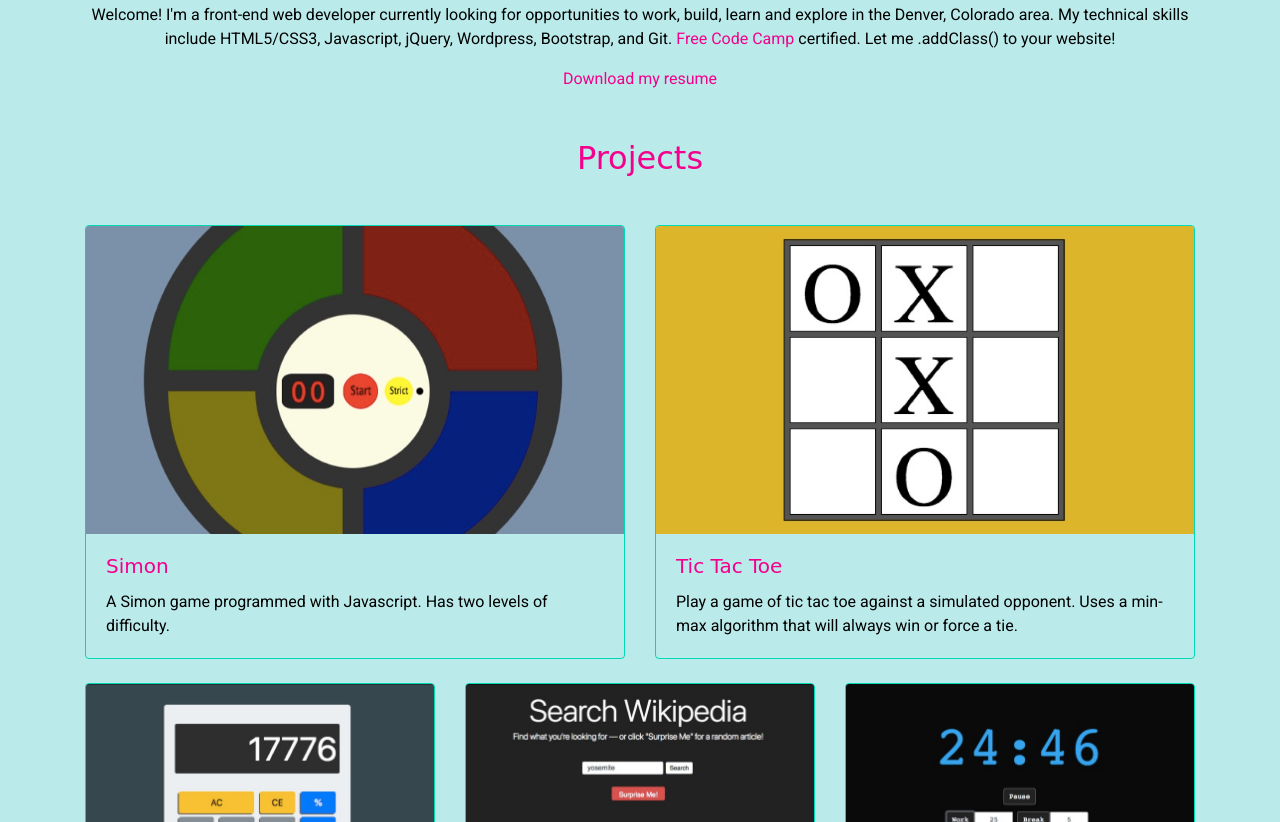
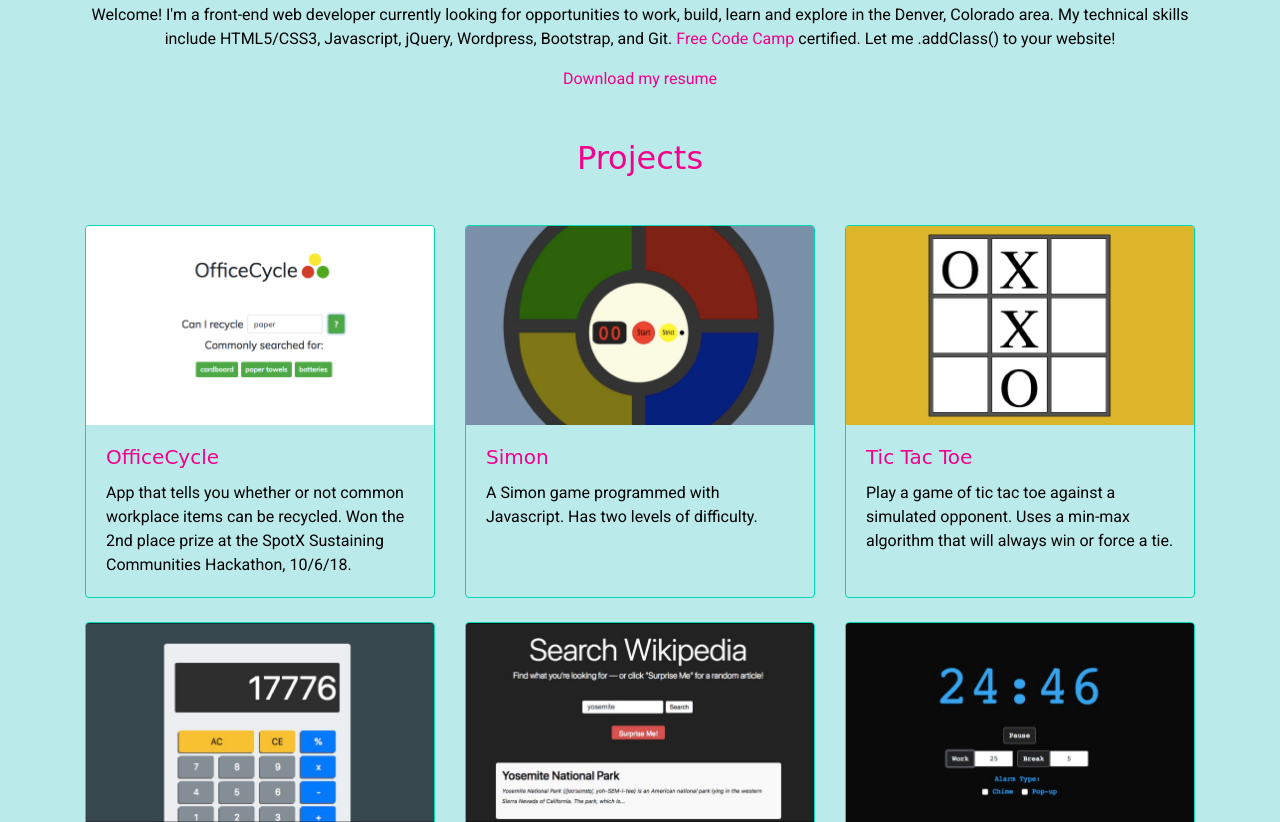
Before and after one commit to emlabelle/portfolio-site, a plain HTML site: page index.html in a window 1280 px wide. Shown: the part 668-1490 px from the top of the page. Drawn offline with nearby package versions, Linux system fonts and the light colour scheme; a web font is replaced by a local one.

Commit message:
added OfficeCycle to projects

```diff
--- a/index.html
+++ b/index.html
@@ -105,6 +105,15 @@
 	            	<p class="card-text">A Simon game programmed with Javascript. Has two levels of difficulty.</p>
 		        </div>
 			</div>
+		<a href="https://github.com/simplesNotEZ/willItRecycle" target="_blank">
+			<div class="card border border-info mb-4">
+				<img class="card-img-top img-fluid" src="images/officecycle.png" alt="OfficeCycle">
+				<div class="card-body">
+	          		<h4 class="card-title">OfficeCycle</h4>
+	    </a>
+	            	<p class="card-text">App that tells you whether or not common workplace items can be recycled. Won the 2nd place prize at the SpotX Sustaining Communities Hackathon, 10/6/18.</p>
+		        </div>
+			</div>
 		<!-- ADD NEW CARDS HERE ~~~ *** ~~~ ***
 		<a href="#" target="_blank">
 			<div class="card border border-info mb-4">
```
Also changed, not shown: images/officecycle.png (added), 1 other file.
